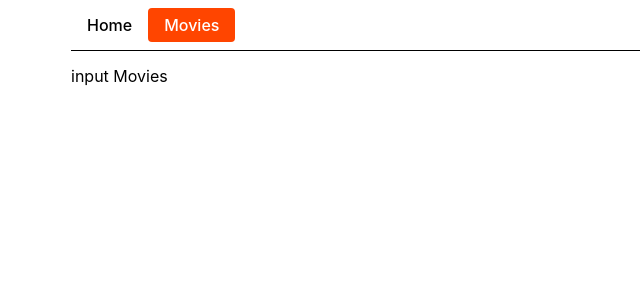
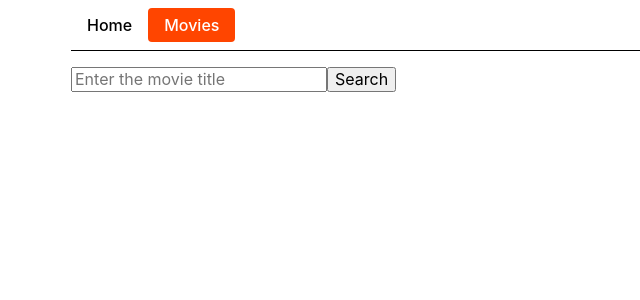
Before and after one commit to iyasinsky/react-05-movies, a React (Create React App) app: page /movies in a window 1280 px wide. Shown: the top 300 px of the page, without its empty margins (0-640 px from the left). Built offline with nearby package versions, Linux system fonts and the light colour scheme.

Commit message:
Fixing some files

```diff
--- a/src/pages/Movies/index.jsx
+++ b/src/pages/Movies/index.jsx
@@ -1,8 +1,39 @@
+import MoviesList from 'components/MoviesList';
+import { useEffect, useState } from 'react';
+import { useSearchParams } from 'react-router-dom';
+import { searchMovies } from 'services/movieApi';
+
 const Movies = () => {
+  const [movies, setMovies] = useState(null);
+  const [searchParams, setSearchParams] = useSearchParams();
+  const searchQuery = searchParams.get('query') ?? '';
+
+  useEffect(() => {
+    if (searchQuery === '') {
+      return setSearchParams({});
+    }
+
+    (async () => {
+      const { results } = await searchMovies(searchQuery);
+      setMovies(results);
+    })();
+  }, [searchQuery, setSearchParams]);
+
+  const onFormSubmit = e => {
+    e.preventDefault();
+    const query = e.target.children.input.value;
+    setSearchParams({ query });
+    // e.target.reset();
+  };
+
   return (
-    <main>
-      <p>input Movies</p>
-    </main>
+    <>
+      <form onSubmit={onFormSubmit}>
+        <input type="text" name="input" placeholder="Enter the movie title" />
+        <button type="submit">Search</button>
+      </form>
+      {movies && <MoviesList movies={movies} />}
+    </>
   );
 };
 export default Movies;
--- a/src/services/movieApi/index.js
+++ b/src/services/movieApi/index.js
@@ -25,3 +25,8 @@ export const getMovieReviews = async id => {
   const { data } = await axios.get(`movie/${id}/reviews`);
   return data;
 };
+
+export const searchMovies = async query => {
+  const { data } = await axios.get(`search/movie?query=${query}`);
+  return data;
+};
```
Also changed, not shown: src/components/App.jsx (+5 -5 lines).
